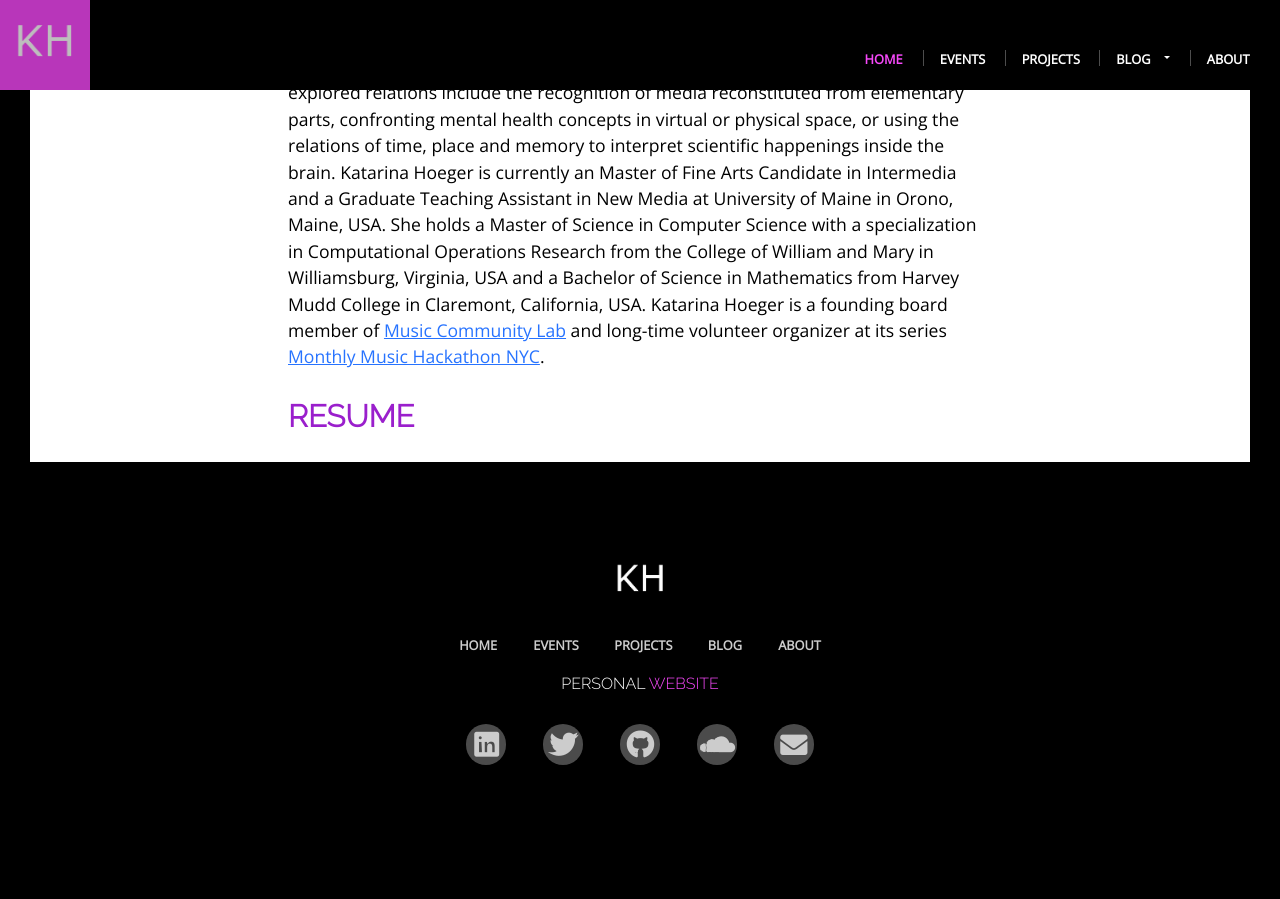
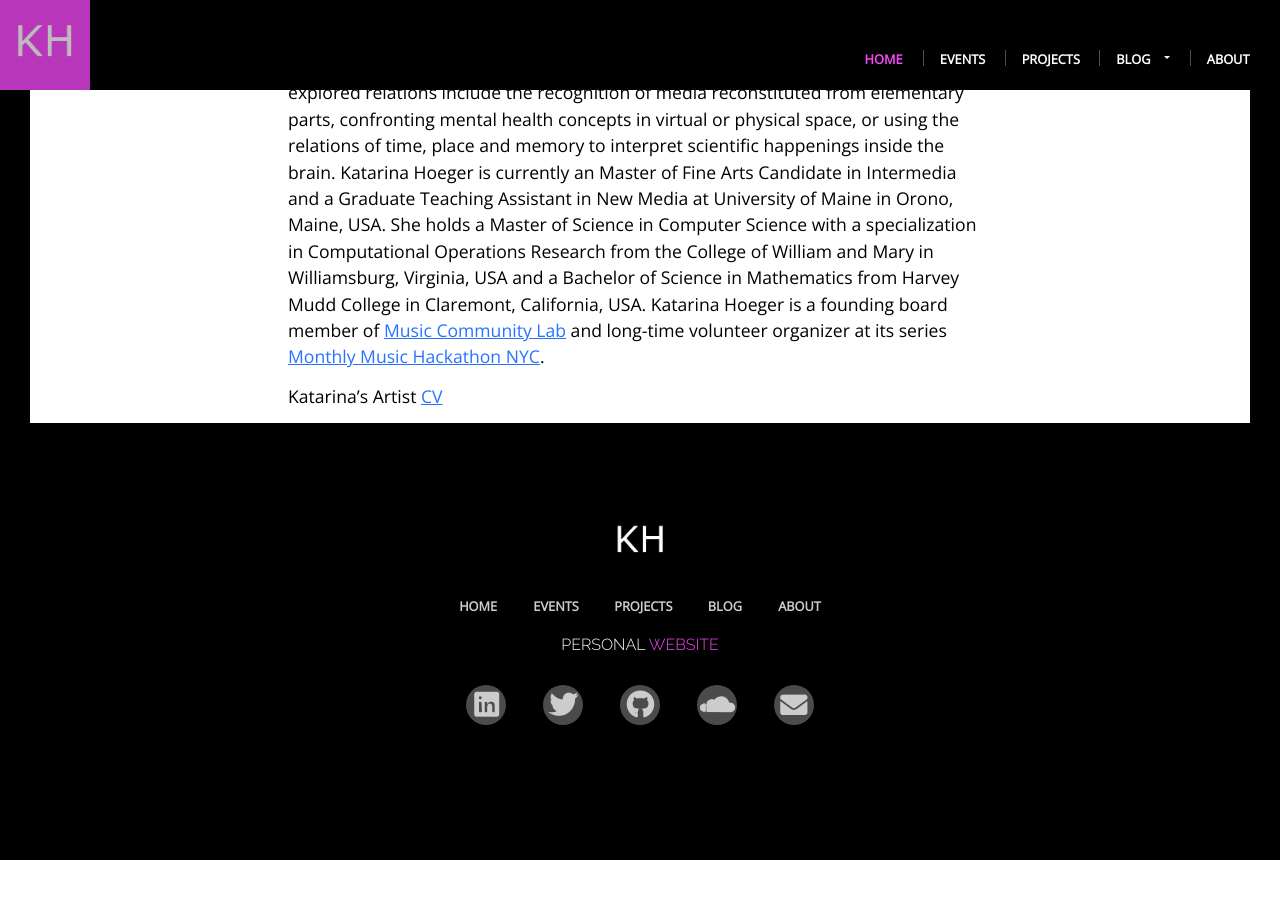
Before and after one commit to khoeger/khoeger.github.io, a Jekyll site: the page built from about/about.md, in a window 1280 px wide and 900 px high, scrolled down 646 px. Built offline with Jekyll 4.4.1, drawn with Linux system fonts in a browser that asks for light colours; our own code applies the rules of GitHub Pages for plain Markdown files; after the commit the page ends 1506 px from its top, so only the background shows below that.

Commit message:
Update CV link

```diff
--- a/about/about.md
+++ b/about/about.md
@@ -31,4 +31,4 @@ Bachelor of Science in Mathematics from Harvey Mudd College in Claremont,
 California, USA.
 Katarina Hoeger is a founding board member of [Music Community Lab](https://musiccommunitylab.org/) and long-time volunteer organizer at its series [Monthly Music Hackathon NYC](https://monthlymusichackathon.org/).
 
-##  Resume
+Katarina's Artist [CV]("https://github.com/khoeger/khoeger.github.io/assets/pdf/katarinaHoeger_artistCV_20220214.pdf")
```
